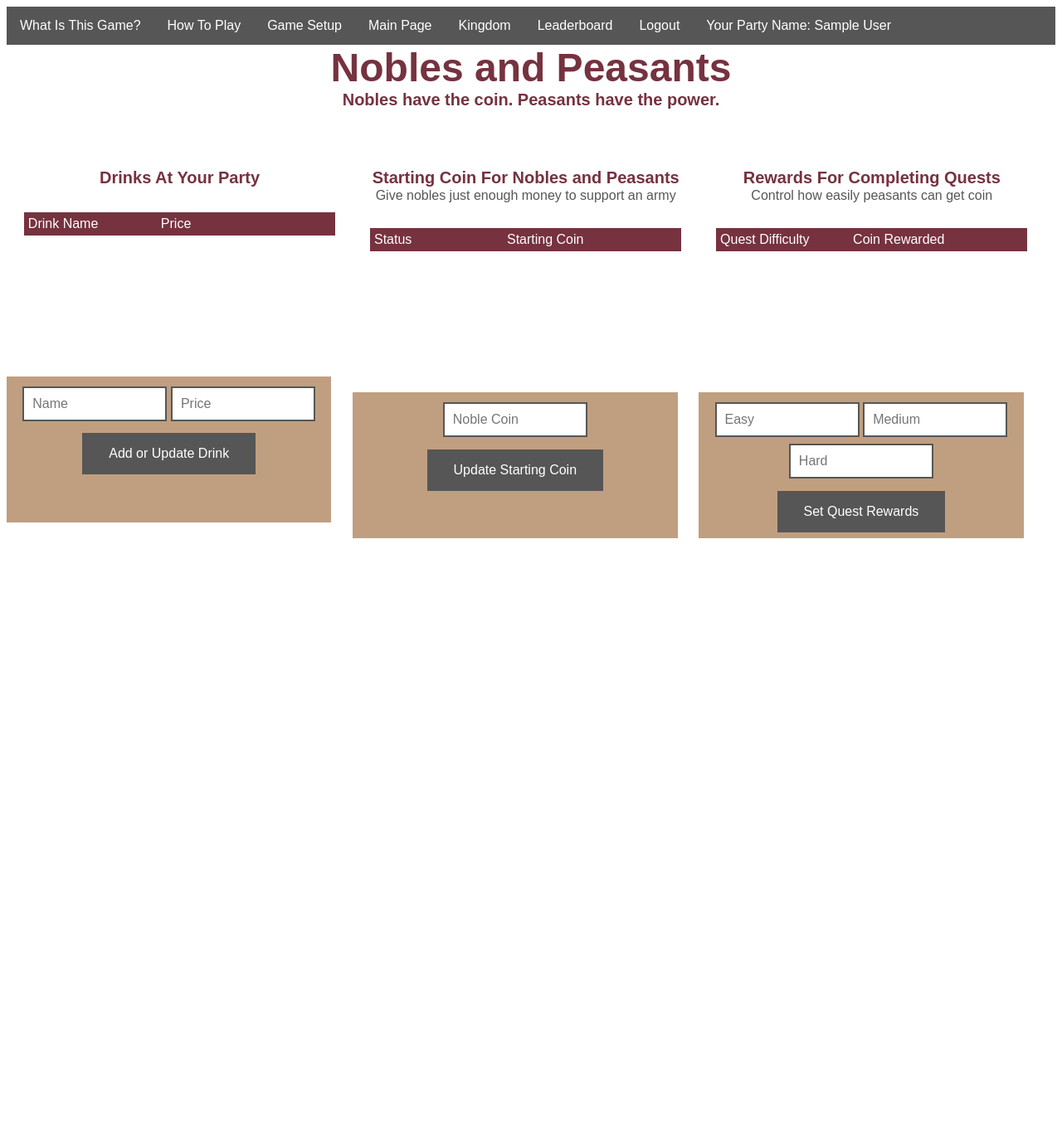
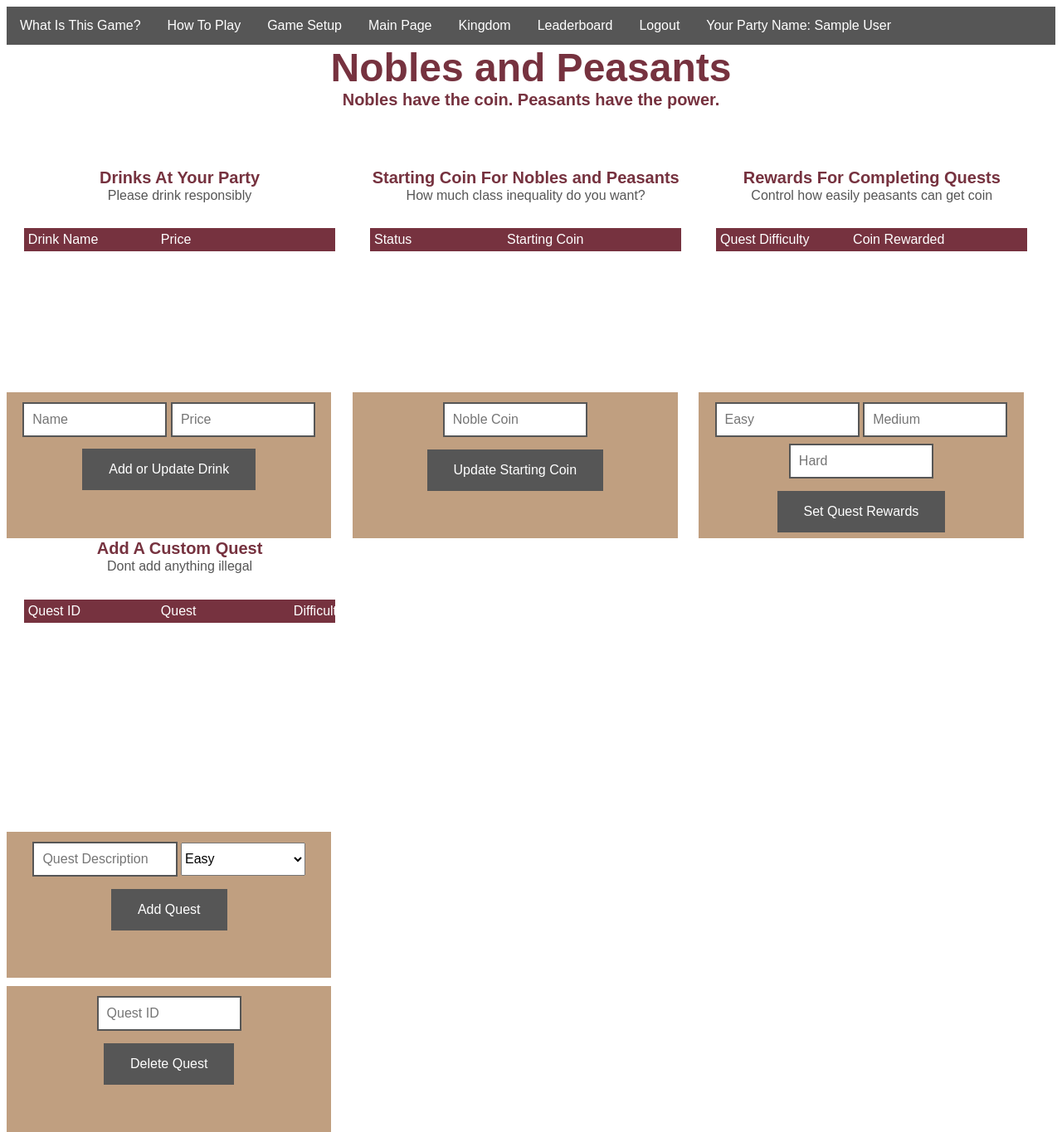
Before and after one commit to mfrasco/Nobles_and_Peasants, a Flask app: page /set_up in a window 1280 px wide. Shown: the whole page at 83% size. Before the commit the page ends 649 px from the top, so only its background shows below. Run offline with Flask 3, Linux system fonts and the light colour scheme; the visitor is signed in with stand-in values (Sample User, id 1); data that the repository does not hold is empty.

Commit message:
added ability to add a custom quest

```diff
--- a/nobles_and_peasants/game.py
+++ b/nobles_and_peasants/game.py
@@ -34,7 +34,13 @@ from nobles_and_peasants.starting_coin import (
     get_starting_coin_for_status,
     update_noble_starting_coin,
 )
-from nobles_and_peasants.quests import get_random_quest
+from nobles_and_peasants.quests import (
+    add_quest_to_party,
+    delete_quest_from_table,
+    get_all_quests,
+    get_random_quest,
+    is_quest_in_party,
+)
 from nobles_and_peasants.quest_rewards import (
     get_quest_difficulty_and_reward,
     get_reward_for_difficulty,
@@ -51,12 +57,14 @@ def set_up():
     drinks = get_drink_name_and_cost()
     starting_coin = get_status_and_starting_coin()
     quest_rewards = get_quest_difficulty_and_reward()
+    quests = get_all_quests()
 
     return render_template(
         "setup.html",
         drinks=drinks,
         starting_coin=starting_coin,
         quest_rewards=quest_rewards,
+        quests=quests,
         party_name=session.get("party_name"),
     )
 
@@ -119,6 +127,31 @@ def set_wages():
 
     return redirect(url_for("game.set_up"))
 
+
+@bp.route("/add_quest", methods=["POST"])
+@login_required
+def add_quest():
+    """Respond to request to add a quest to the party."""
+    quest = request.form["quest"]
+    difficulty = request.form["difficulty"]
+
+    add_quest_to_party(quest=quest, difficulty=difficulty)
+    return redirect(url_for("game.set_up"))
+
+
+@bp.route("/delete_quest", methods=["POST"])
+@login_required
+def delete_quest():
+    """Respond to request to delete a quest from the party."""
+    quest_id = int(request.form["quest_id"])
+
+    if not is_quest_in_party(quest_id=quest_id):
+        msg = f"Unsuccessful! Quest ID: {quest_id} is not registered in your party."
+        flash(msg)
+        return redirect(url_for("game.set_up"))
+
+    delete_quest_from_table(quest_id=quest_id)
+    return redirect(url_for("game.set_up"))
 
 # ############################################################
 # ################### Show main page #########################
--- a/nobles_and_peasants/quests.py
+++ b/nobles_and_peasants/quests.py
@@ -1,7 +1,7 @@
 """Functions related to the quests table."""
 from flask import session
 
-from nobles_and_peasants.query import fetch_one
+from nobles_and_peasants.query import execute, fetch_all, fetch_one
 
 
 def get_random_quest(difficulty):
@@ -16,3 +16,39 @@ def get_random_quest(difficulty):
         limit 1
     """
     return fetch_one(query=query, args=[party_id, difficulty])
+
+
+def get_all_quests():
+    """Get all quests in a given party."""
+    party_id = session.get("party_id")
+    query = """
+        select id, quest, difficulty
+        from quests
+        where party_id = ?
+        order by id
+    """
+    return fetch_all(query=query, args=[party_id])
+
+
+def is_quest_in_party(quest_id):
+    """Check if a quest_id is associated with a given party."""
+    quests = [q["id"] for q in get_all_quests()]
+    return quest_id in quests
+
+
+def add_quest_to_party(quest, difficulty, commit=True):
+    """Add a row to the database for a new quest."""
+    party_id = session.get("party_id")
+    query = """
+        insert into quests (party_id, quest, difficulty) values (?, ?, ?)
+    """
+    execute(query=query, args=[party_id, quest, difficulty], commit=commit)
+
+
+def delete_quest_from_table(quest_id, commit=True):
+    """Delete a row from the database for a quest."""
+    party_id = session.get("party_id")
+    query = """
+        delete from quests where id = ?
+    """
+    execute(query=query, args=[quest_id], commit=commit)
--- a/nobles_and_peasants/static/style.css
+++ b/nobles_and_peasants/static/style.css
@@ -282,6 +282,11 @@ li a:hover {
               display: inline-block;
               text-align: center; }
 
+.scrollit {
+    overflow:scroll;
+    height:300px;
+}
+
 /*-------------------Main Page------------------------*/
 
 .flash_main { background: #76323F; padding: 0.5em; color: white; width: 50%}
--- a/nobles_and_peasants/templates/setup.html
+++ b/nobles_and_peasants/templates/setup.html
@@ -6,6 +6,7 @@
     <div id="setup_info">
         <div class="setup_block" id="set_drinks">
             <h3>Drinks At Your Party</h3>
+            <p>Please drink responsibly</p>
             <table class="nap_table" id="drinks_table">
                 <thead>
                     <tr>
@@ -30,7 +31,7 @@
         </div>
         <div class="setup_block" id="set_coin">
             <h3>Starting Coin For Nobles and Peasants</h3>
-            <p>Give nobles just enough money to support an army</p>
+            <p>How much class inequality do you want?</p>
             <table class="nap_table" id="coin_table">
                 <thead>
                     <tr>
@@ -80,5 +81,44 @@
                 <input class="submit_button" type="submit" value="Set Quest Rewards"></input>
             </form>
         </div>
+        <div class="setup_block" id="add_quest">
+            <h3>Add A Custom Quest</h3>
+            <p>Dont add anything illegal</p>
+            <div class="scrollit">
+                <table class="nap_table" id="quest_table">
+                    <thead>
+                        <tr>
+                            <td>Quest ID</td>
+                            <td>Quest</td>
+                            <td>Difficulty</td>
+                        </tr>
+                    </thead>
+                    <tbody>
+                        {% for q in quests %}
+                        <tr>
+                            <td>{{q.id}}</td>
+                            <td>{{q.quest}}</td>
+                            <td>{{q.difficulty}}</td>
+                        </tr>
+                        {% endfor %}
+                    </tbody>
+                </table>
+            </div>
+            <form action="{{ url_for('game.add_quest') }}" method="post" class="setup_form" id="add_quest_form">
+                <input class="num_box" type="text" name="quest" placeholder="Quest Description" required></input>
+                <select class="select_box" name="difficulty" required>
+                    <option value="easy" selected>Easy</option>
+                    <option value="medium">Medium</option>
+                    <option value="hard">Hard</option>
+                </select>
+                <p></p>
+                <input class="submit_button" type="submit" value="Add Quest"></input>
+            </form>
+            <form action="{{ url_for('game.delete_quest') }}" method="post" class="setup_form" id="delete_quest_form">
+                <input class="num_box" type="number" name="quest_id" placeholder="Quest ID" required></input>
+                <p></p>
+                <input class="submit_button" type="submit" value="Delete Quest"></input>
+            </form>
+        </div>
     </div>
 {% endblock %}
```
